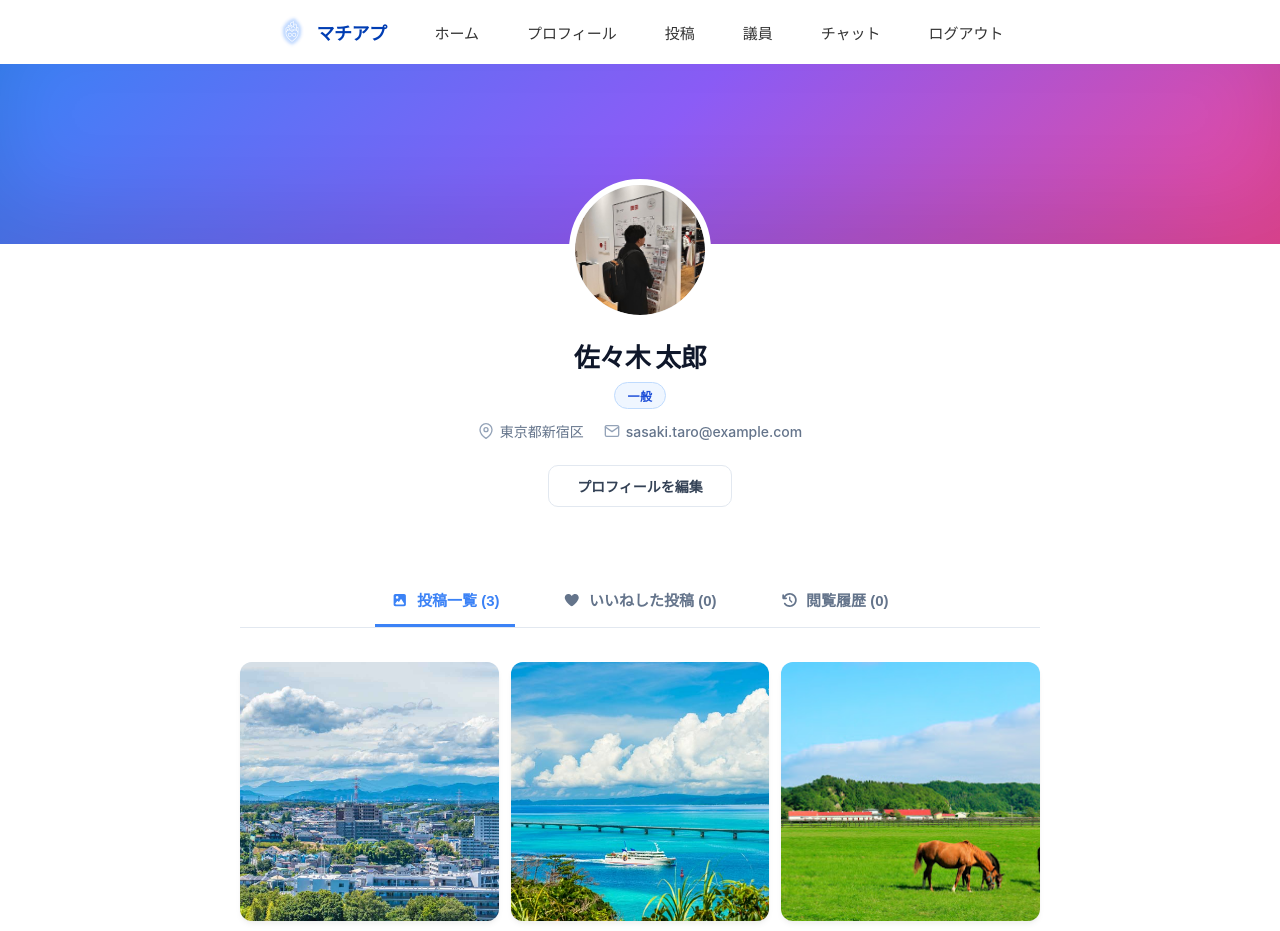
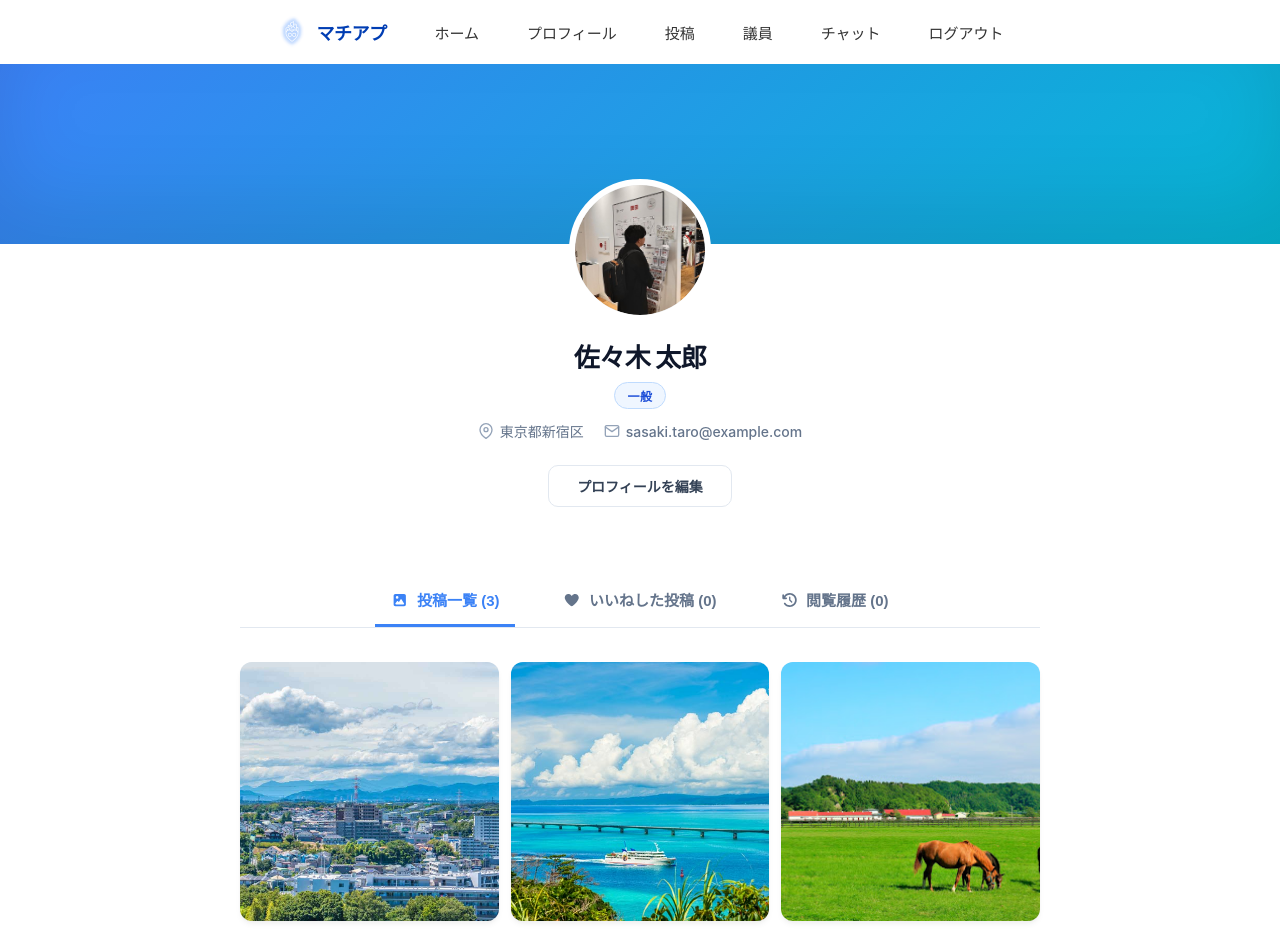
Before and after one commit to matiapu/matiapu-web, a Next.js app: page /profile in a window 1280 px wide. Built offline with nearby package versions, Linux system fonts and the light colour scheme; no server answers.

Commit message:
style: カバーバナーの背景色をユーザータイプに応じて変更

```diff
--- a/components/profile.module.css
+++ b/components/profile.module.css
@@ -19,8 +19,19 @@
     height: 180px;
     width: 100%;
     border-radius: 0;
-    background: linear-gradient(135deg, #3b82f6 0%, #8b5cf6 50%, #ec4899 100%);
     box-shadow: inset 0 -40px 80px rgba(0, 0, 0, 0.1);
+}
+
+.coverBanner.general {
+    background: linear-gradient(135deg, #3b82f6 0%, #06b6d4 100%);
+}
+
+.coverBanner.politician {
+    background: linear-gradient(135deg, #ef4444 0%, #f97316 100%);
+}
+
+.coverBanner.shop {
+    background: linear-gradient(135deg, #10b981 0%, #84cc16 100%);
 }
 
 /* Main Profile details card */
--- a/components/profile.tsx
+++ b/components/profile.tsx
@@ -216,7 +216,7 @@ function Profile() {
   return (
     <div className={styles.profileWrapper}>
       {/* Banner / Cover */}
-      <div className={styles.coverBanner}></div>
+      <div className={`${styles.coverBanner} ${styles[userType]}`}></div>
 
       <div className={styles.profileContainer}>
         {/* Profile Card Header */}
```
